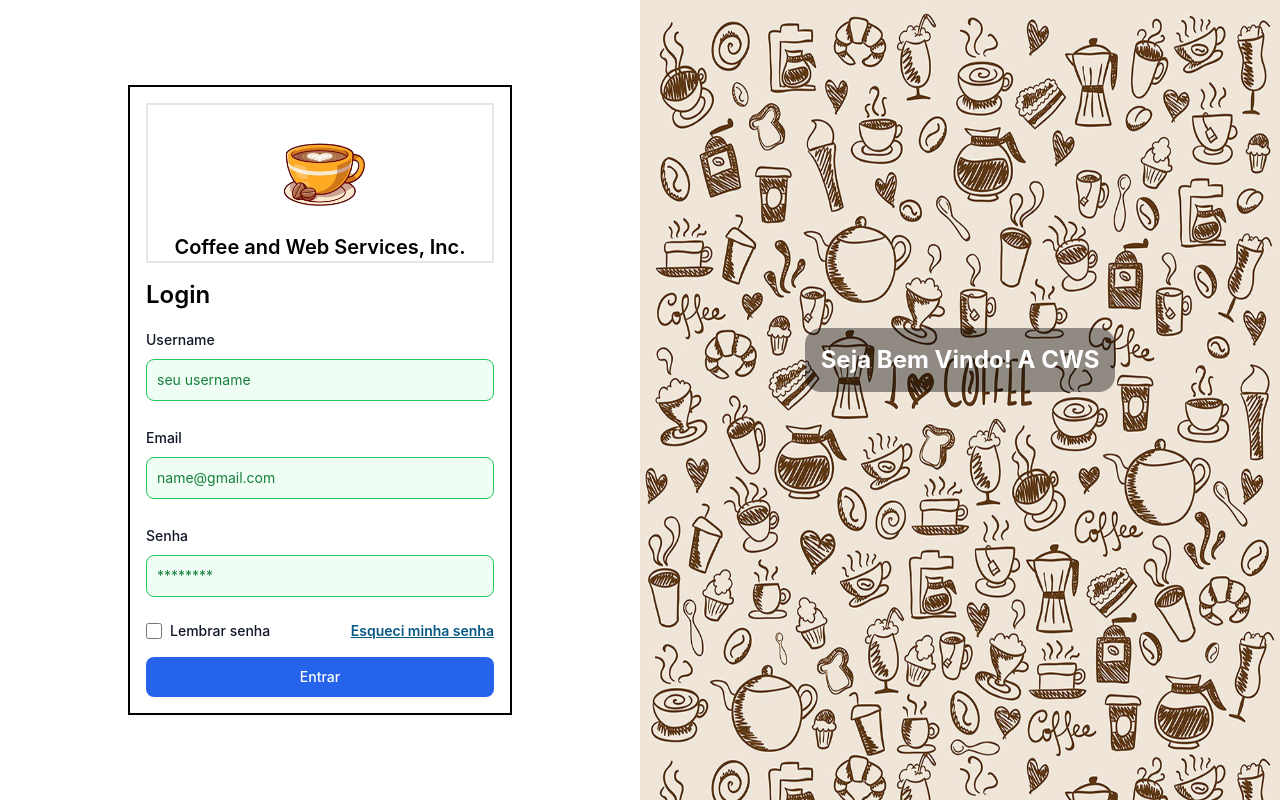
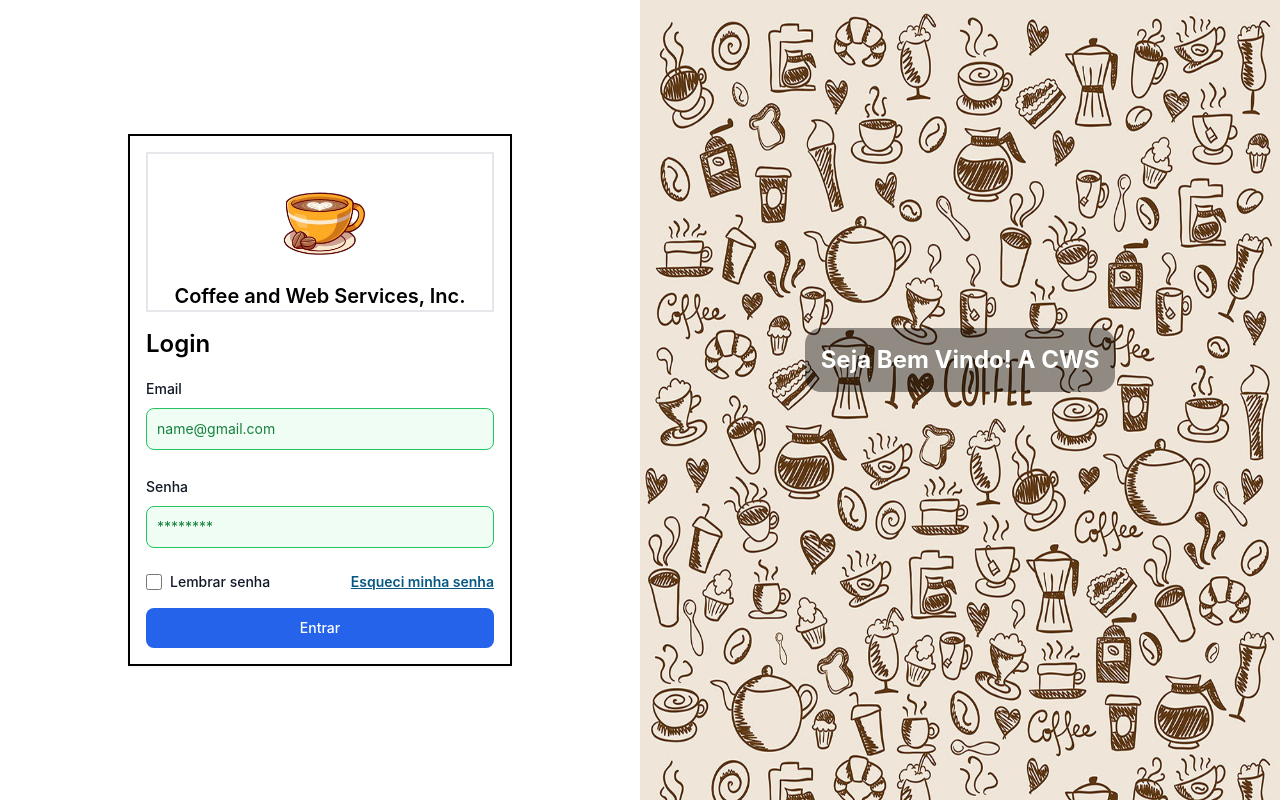
Before and after one commit to Bruno-GSilva/Coffee-Web-Service, a React (Vite) app: page /login in a window 1280 px wide. Built offline with nearby package versions, Linux system fonts and the light colour scheme.

Commit message:
fix:asidebar open

```diff
--- a/src/components/UI/TextInput.tsx
+++ b/src/components/UI/TextInput.tsx
@@ -1,25 +1,29 @@
 import { Label, TextInput } from "flowbite-react";
-import { HTMLAttributes, ReactNode } from "react";
+import { InputHTMLAttributes, ReactNode } from "react";
+import { useFormContext } from "react-hook-form";
 
-interface InputTextProps extends HTMLAttributes<HTMLInputElement> {
+interface InputTextProps extends InputHTMLAttributes<HTMLInputElement> {
     errors: ReactNode;
     label: string;
     type: "email" | "password";
 }
 
-export const InputText = ({ errors, type, label, ...rest }: InputTextProps) => {
+export const InputText = (props: InputTextProps) => {
+    const { register } = useFormContext()
+
     return (
         <div>
             <div className="mb-2 block">
-                <Label htmlFor={type} value={label} />
+                <Label htmlFor={props.type} value={props.label} />
             </div>
             <TextInput
-                {...rest}
-                type={type}
+                {...props}
+                type={props.type}
                 required
                 placeholder="name@gmail.com"
-                color={errors ? "failure" : "success"}
-                helperText={<span className="font-medium">{errors}</span>}
+                color={props.errors ? "failure" : "success"}
+                helperText={<span className="font-medium">{props.errors}</span>}
+                {...register(props.type)}
             />
         </div>
     );
--- a/src/components/login.tsx
+++ b/src/components/login.tsx
@@ -11,10 +11,10 @@ import { useContext } from "react";
 import { GlobalAuthContext } from "../context/AuthenticationContex";
 
 export const Login = () => {
-    const { setToken, token ,  setUser } = useContext(GlobalAuthContext);
+    const { setToken, token } = useContext(GlobalAuthContext);
 
     const createUserFormSchema = z.object({
-        username: z.string().nonempty("seu username é obrigatorio"),
+
         email: z
             .string()
             .nonempty("o e-mail é obrigatorio")
@@ -36,7 +36,6 @@ export const Login = () => {
     });
 
     async function createUser(user: createUserFormData) {
-        setUser(user)
         setToken(true);
         console.log(user);
     }
@@ -59,24 +58,6 @@ export const Login = () => {
                     </h1>
                 </div>
                 <h1 className="text-2xl font-semibold">Login</h1>
-                <div>
-                    <div className="mb-2 block">
-                        <Label htmlFor="name" value="Username" />
-                    </div>
-                    <TextInput
-                        id="name"
-                        color={errors.email ? "failure" : "success"}
-                        placeholder="seu username"
-                        required
-                        type="text"
-                        helperText={
-                            <span className="font-medium">
-                                {errors.email?.message}
-                            </span>
-                        }
-                        {...register("username")}
-                    />
-                </div>
                 <div>
                     <div className="mb-2 block">
                         <Label htmlFor="email" value="Email" />
```
Also changed, not shown: src/components/Navbar.tsx (+3 -9 lines).
